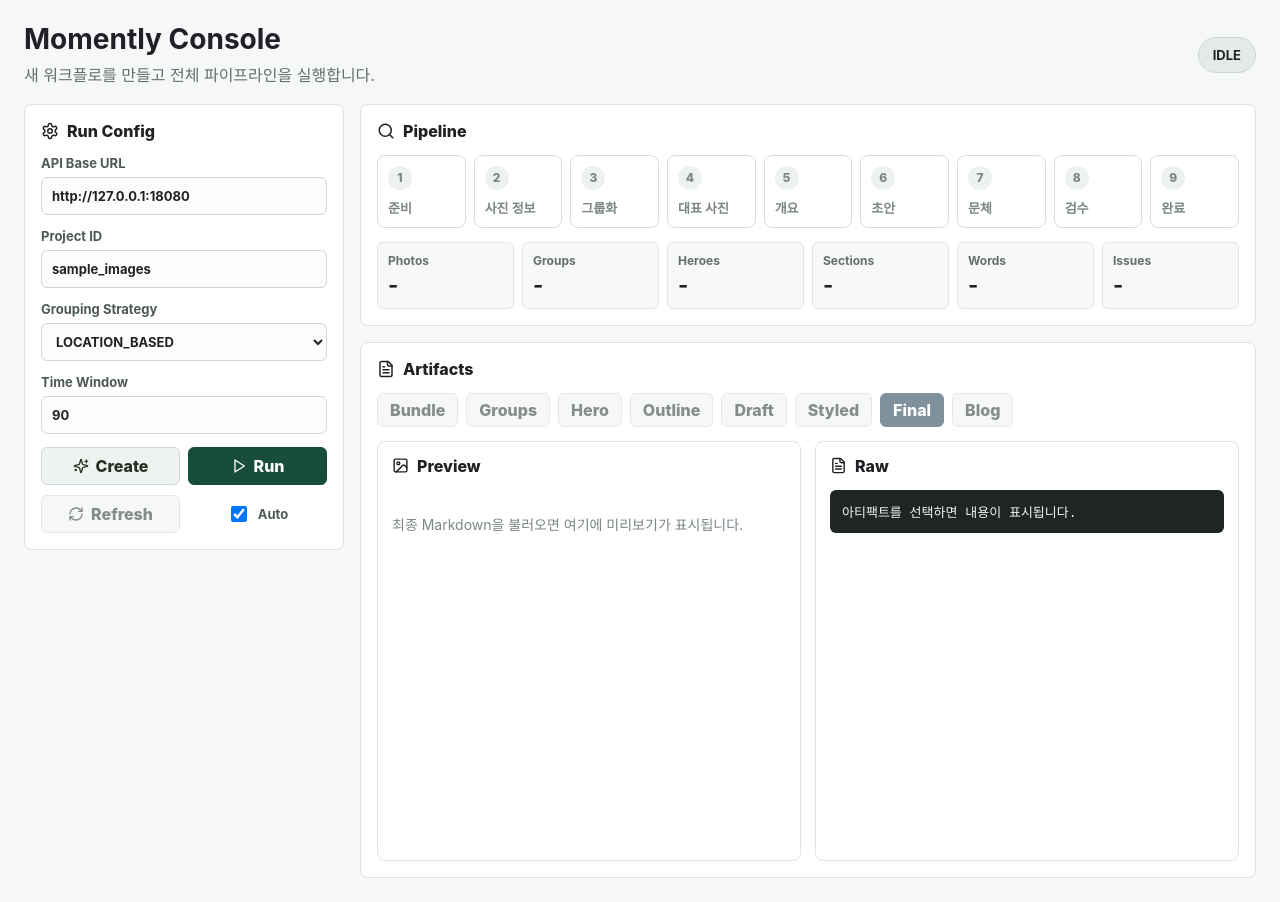
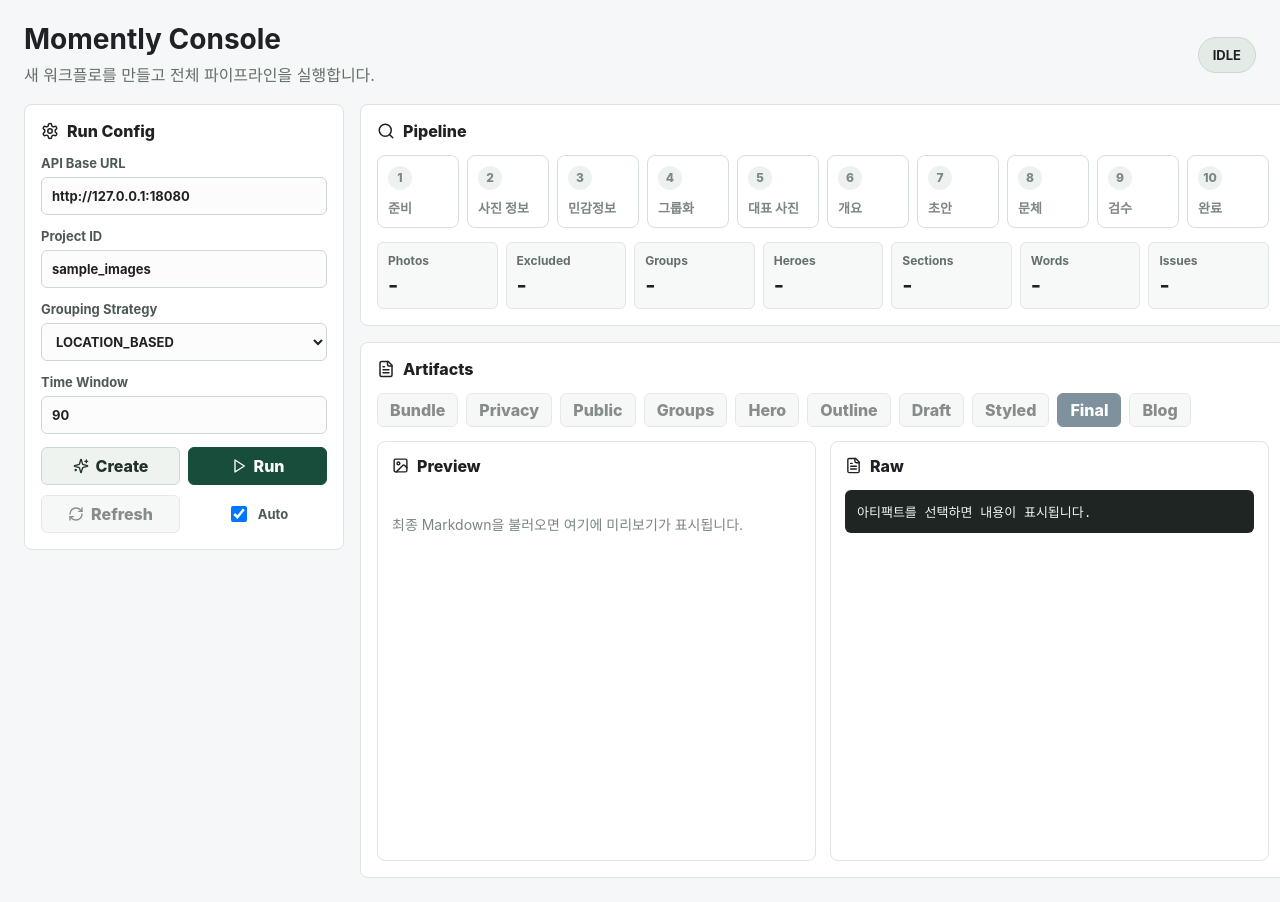
Before and after one commit to Sgyj-Momently/momently_console, a React (Vite) app: page / in a window 1280 px wide. Built offline with nearby package versions, Linux system fonts and the light colour scheme.

Commit message:
feat: show privacy safety step (#2)

```diff
--- a/src/main.jsx
+++ b/src/main.jsx
@@ -15,6 +15,7 @@ import "./styles.css";
 const STEPS = [
   ["CREATED", "준비"],
   ["PHOTO_INFO_EXTRACTED", "사진 정보"],
+  ["PRIVACY_REVIEWED", "민감정보"],
   ["PHOTO_GROUPED", "그룹화"],
   ["HERO_PHOTO_SELECTED", "대표 사진"],
   ["OUTLINE_CREATED", "개요"],
@@ -26,6 +27,8 @@ const STEPS = [
 
 const ARTIFACTS = [
   ["bundle", "Bundle"],
+  ["privacy", "Privacy"],
+  ["public-bundle", "Public"],
   ["grouping", "Groups"],
   ["hero", "Hero"],
   ["outline", "Outline"],
@@ -213,6 +216,7 @@ function App() {
             </div>
             <div className="metrics">
               <Metric label="Photos" value={workflow?.photoCount} />
+              <Metric label="Excluded" value={workflow?.privacyExcludedCount} />
               <Metric label="Groups" value={workflow?.groupCount} />
               <Metric label="Heroes" value={workflow?.heroPhotoCount} />
               <Metric label="Sections" value={workflow?.outlineSectionCount} />
@@ -290,12 +294,13 @@ function currentStepIndex(status) {
   if (exact >= 0) return exact;
   const inProgressMap = {
     PHOTO_INFO_EXTRACTING: 0,
-    PHOTO_GROUPING: 1,
-    HERO_PHOTO_SELECTING: 2,
-    OUTLINE_CREATING: 3,
-    DRAFT_CREATING: 4,
-    STYLE_APPLYING: 5,
-    REVIEWING: 6,
+    PRIVACY_REVIEWING: 1,
+    PHOTO_GROUPING: 2,
+    HERO_PHOTO_SELECTING: 3,
+    OUTLINE_CREATING: 4,
+    DRAFT_CREATING: 5,
+    STYLE_APPLYING: 6,
+    REVIEWING: 7,
   };
   return inProgressMap[status] ?? -1;
 }
--- a/src/styles.css
+++ b/src/styles.css
@@ -176,7 +176,7 @@ button.primary {
 .timeline {
   display: grid;
   gap: 8px;
-  grid-template-columns: repeat(9, minmax(82px, 1fr));
+  grid-template-columns: repeat(10, minmax(82px, 1fr));
 }
 
 .step {
@@ -217,7 +217,7 @@ button.primary {
 .metrics {
   display: grid;
   gap: 8px;
-  grid-template-columns: repeat(6, minmax(96px, 1fr));
+  grid-template-columns: repeat(7, minmax(96px, 1fr));
   margin-top: 14px;
 }
 
```
